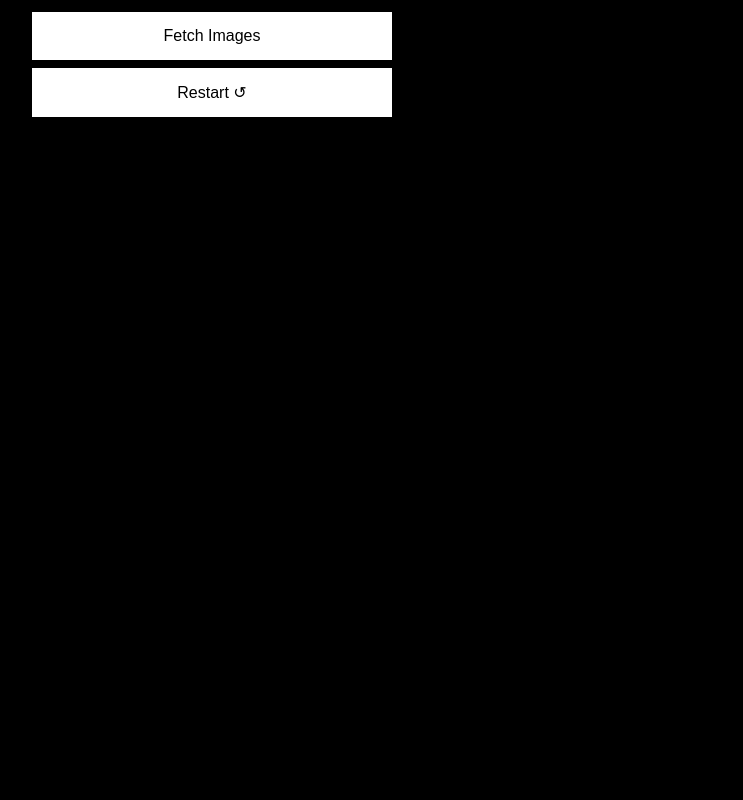
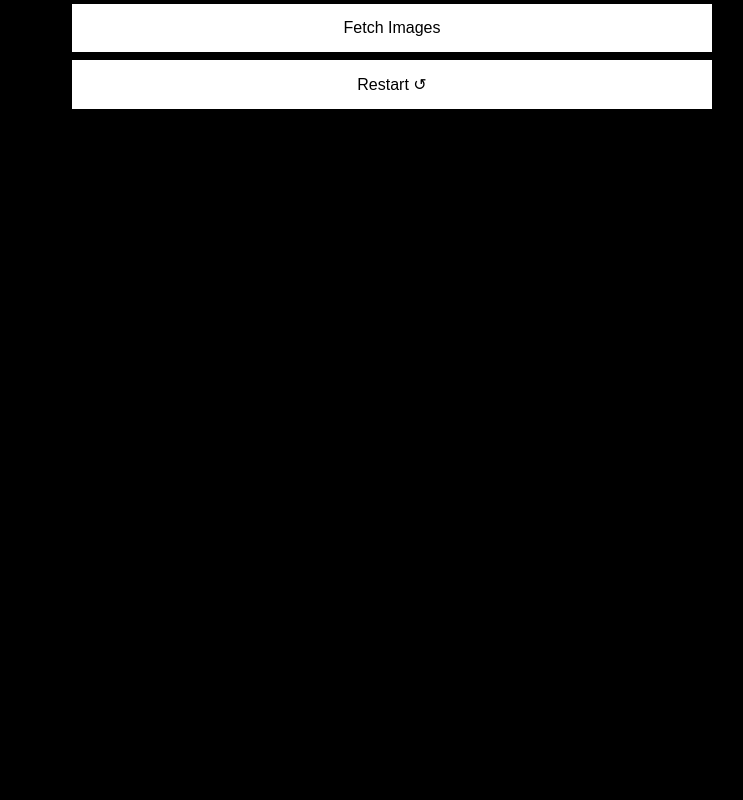
Before and after one commit to robertjkeller/reddit-pixelart-viewer, a Flask app: page / in a window 1280 px wide. Shown: the whole page, without its empty margins (250-993 px from the left). Run offline with Flask 2, Linux system fonts and the light colour scheme; parts of the project's set-up code (start-up, migrations or seed data) failed here and were passed over.

Commit message:
CSS/Template refinement

```diff
--- /dev/null
+++ b/src/templates/base.html
@@ -0,0 +1,38 @@
+<html>
+<head>
+{% block head %}{% endblock %}
+<style>
+    body {
+        padding: 0px;
+        margin: 0px;
+        height: 100%;
+        width: 100%;
+        background-color: black;
+        color: white;
+        }
+    a {
+        text-decoration: none;
+        color: black;
+    }
+    .button {
+        width: 100%;
+        border: none;
+        color: black;
+        background-color: white;
+        padding: 15px 32px;
+        text-align: center;
+        text-decoration: none;
+        display: inline-block;
+        font-size: 16px;
+        margin: 4px 2px;
+        cursor: pointer;
+    }
+    .center {
+        width: 50%;
+        margin-left: auto;
+        margin-right: auto;
+    }
+    </style>
+</head>
+{% block body %}{% endblock %}
+</html>
--- a/src/templates/end_screen.html
+++ b/src/templates/end_screen.html
@@ -1,36 +1,11 @@
-<html>
-<head>
-<style>
-    body {
-        margin-left: auto;
-        margin-right: auto;
-        height: 720px;
-        width: 720px;
-        background-color: black;
-        color: white;
-        }
-    a {
-        text-decoration: none;
-        color: black;
-    }
-    .button {
-        width: 50%;
-        border: none;
-        color: black;
-        background-color: white;
-        padding: 15px 32px;
-        text-align: center;
-        text-decoration: none;
-        display: inline-block;
-        font-size: 16px;
-        margin: 4px 2px;
-        cursor: pointer;
-    }
-    </style>
-</head>
+{% extends "base.html" %}
+{% block body %}
 <body>
-<button class="button"><a href="/start_fetch">Fetch Images</a></button>
-<br />
-<button class="button"><a href="">Restart &#8634;</a></button>
+<div class="center">
+    <button class="button"><a href="/start_fetch">Fetch Images</a></button>
+    <br />
+    <button class="button"><a href="">Restart &#8634;</a></button>
+</div>
+
 </body>
-</html>
+{% endblock %}
--- a/src/templates/loading.html
+++ b/src/templates/loading.html
@@ -3,8 +3,8 @@
     <meta http-equiv="Refresh" content="0; url='/fetch_new'" />
     <style>
         body {
-            height: 720px;
-            width: 720px;
+            height: 100%;
+            width: 100%;
             background-color: black;
             color: white;
         }
```
Also changed, not shown: src/templates/display_image.html (+4 -3 lines).
